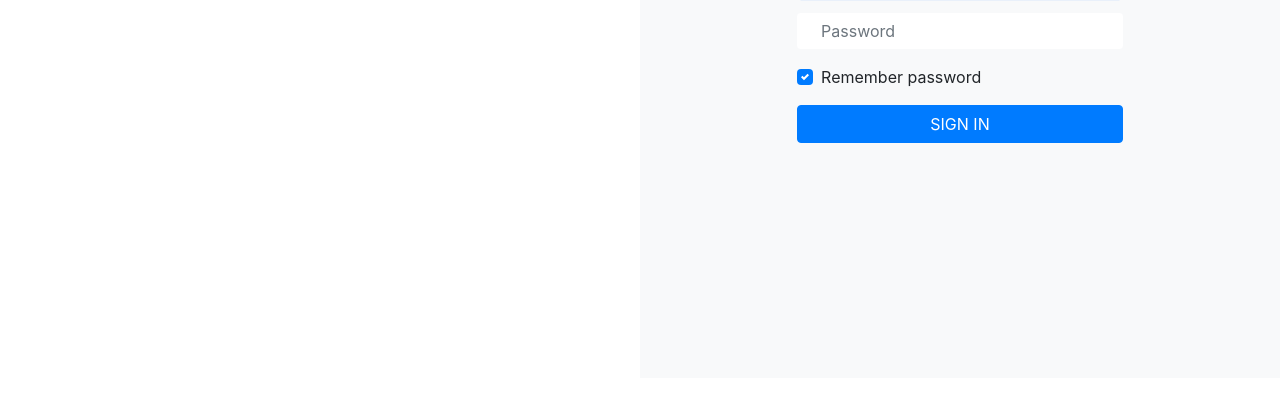
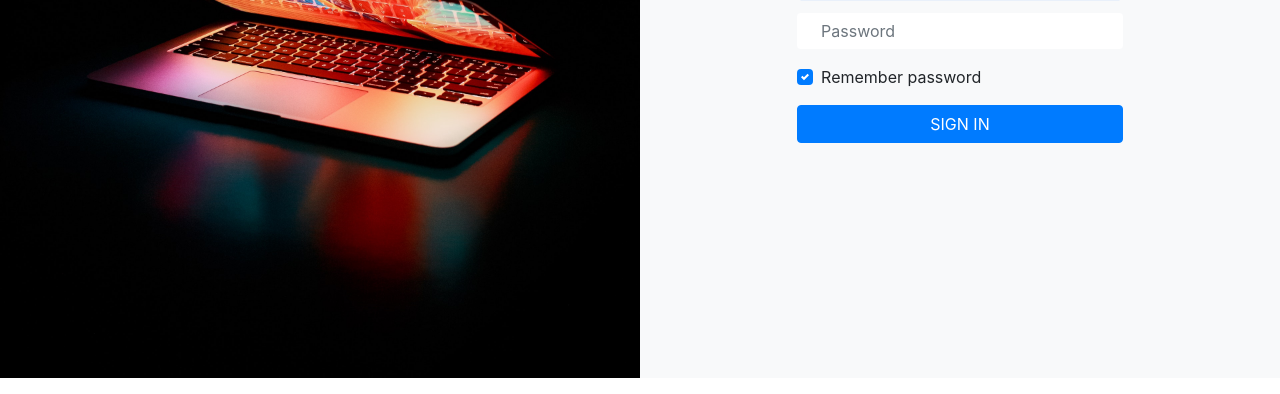
Before and after one commit to kiranssklr/ToDoApplication, a plain HTML site: page index.html in a window 1280 px wide. Shown: the part 406-800 px from the top of the page. Drawn offline with nearby package versions, Linux system fonts and the light colour scheme.

Commit message:
Update style.css

```diff
--- a/style.css
+++ b/style.css
@@ -30,7 +30,7 @@ body {font-family: Arial, Helvetica, sans-serif;}
 }
 
 .bg-image {
-  background-image: url('./images/bgimage.jpg');
+  background-image: url('bgimage.jpg');
   background-size: cover;
   background-position: center center;
 }
```
